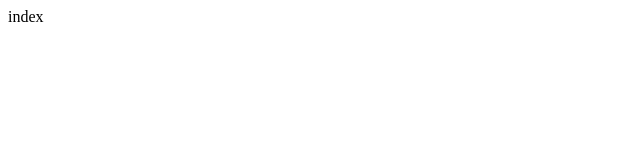
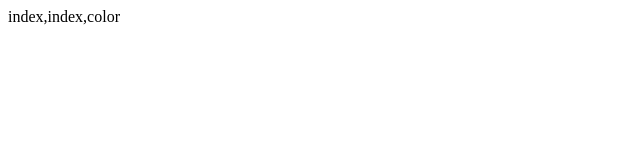
Before and after one commit to fakeyou1/shop, a plain HTML site: page index.html in a window 1280 px wide. Shown: the full height of the page, 0-640 px from the left. Drawn offline with Linux system fonts and the light colour scheme.

Commit message:
Update index.html

```diff
--- a/index.html
+++ b/index.html
@@ -5,6 +5,6 @@
 		<title></title>
 	</head>
 	<body>
-		index
+		index,index,color
 	</body>
 </html>
```
